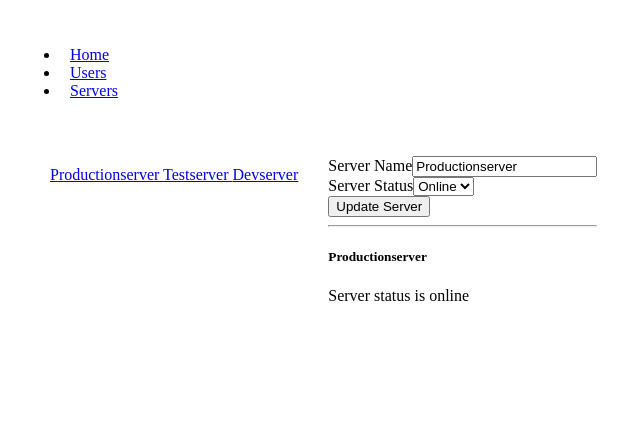
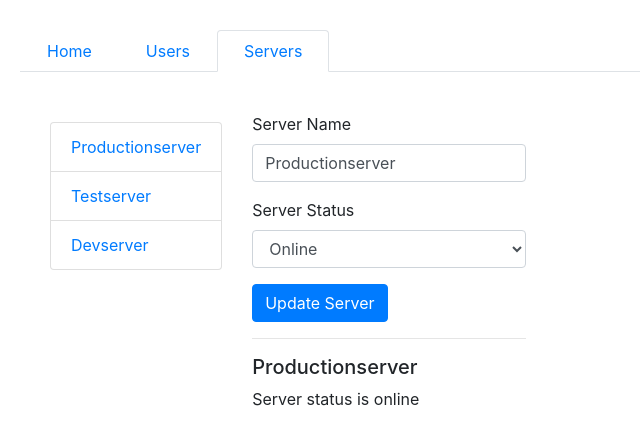
Before and after one commit to ArielPrez/routing-start, an Angular app: page /servers in a window 1280 px wide. Shown: the top 444 px of the page, without its empty margins (65-705 px from the left). Built offline with nearby package versions, Linux system fonts and the light colour scheme.

Commit message:
Styling Active Router Links

```diff
--- a/angular.json
+++ b/angular.json
@@ -24,10 +24,13 @@
               "src/assets"
             ],
             "styles": [
-              "node_modules/bootstrap/dist/css/bootstrap-grid.min.css",
+              "node_modules/bootstrap/dist/css/bootstrap.css",
               "src/styles.css"
             ],
-            "scripts": []
+            "scripts": [
+              "node_modules/jquery/dist/jquery.js",
+              "node_modules/bootstrap/dist/js/bootstrap.js"
+            ]
           },
           "configurations": {
             "production": {
--- a/package.json
+++ b/package.json
@@ -19,7 +19,9 @@
     "@angular/platform-browser": "~9.1.11",
     "@angular/platform-browser-dynamic": "~9.1.11",
     "@angular/router": "~9.1.11",
+    "@popperjs/core": "^2.5.3",
     "bootstrap": "^4.5.2",
+    "jquery": "^3.5.1",
     "rxjs": "~6.5.4",
     "tslib": "^1.10.0",
     "zone.js": "~0.10.2"
--- a/src/app/app.component.html
+++ b/src/app/app.component.html
@@ -2,9 +2,22 @@
   <div class="row">
     <div class="col-xs-12 col-sm-10 col-md-8 col-sm-offset-1 col-md-offset-2">
       <ul class="nav nav-tabs">
-        <li role="presentation" class="active"><a routerLink="/home">Home</a></li>
-        <li role="presentation"><a [routerLink]="['/users']">Users</a></li>
-        <li role="presentation"><a routerLink="/servers">Servers</a></li>
+        <li role="presentation"
+            routerLinkActive="active"
+            [routerLinkActiveOptions]="{ exact: true }"
+            class="nav-item nav-link">
+              <a routerLink="/home">Home</a>
+        </li>
+        <li role="presentation"
+            routerLinkActive="active"
+            class="nav-item nav-link">
+              <a [routerLink]="['/users']">Users</a>
+        </li>
+        <li role="presentation"
+            routerLinkActive="active"
+            class="nav-item nav-link">
+              <a routerLink="/servers">Servers</a>
+        </li>
       </ul>
     </div>
   </div>
--- a/src/index.html
+++ b/src/index.html
@@ -2,12 +2,23 @@
 <html lang="en">
 <head>
   <meta charset="utf-8">
+
+  <base href="/">
+  <meta name="viewport" content="width=device-width, initial-scale=1, shrink-to-fit=no">
+  <!-- <meta name="viewport" content="width=device-width, initial-scale=1"> -->
+  <link rel="icon" type="image/x-icon" href="favicon.ico">
+   <!-- Bootstrap CSS -->
+  <link rel="stylesheet" href="https://stackpath.bootstrapcdn.com/bootstrap/4.5.2/css/bootstrap.min.css" integrity="sha384-JcKb8q3iqJ61gNV9KGb8thSsNjpSL0n8PARn9HuZOnIxN0hoP+VmmDGMN5t9UJ0Z" crossorigin="anonymous">
+
   <title>RoutingStart</title>
-  <base href="/">
-  <meta name="viewport" content="width=device-width, initial-scale=1">
-  <link rel="icon" type="image/x-icon" href="favicon.ico">
 </head>
 <body>
   <app-root></app-root>
+
+  <!-- Optional JavaScript -->
+  <!-- jQuery first, then Popper.js, then Bootstrap JS -->
+  <script src="https://code.jquery.com/jquery-3.5.1.slim.min.js" integrity="sha384-DfXdz2htPH0lsSSs5nCTpuj/zy4C+OGpamoFVy38MVBnE+IbbVYUew+OrCXaRkfj" crossorigin="anonymous"></script>
+  <script src="https://cdn.jsdelivr.net/npm/popper.js@1.16.1/dist/umd/popper.min.js" integrity="sha384-9/reFTGAW83EW2RDu2S0VKaIzap3H66lZH81PoYlFhbGU+6BZp6G7niu735Sk7lN" crossorigin="anonymous"></script>
+  <script src="https://stackpath.bootstrapcdn.com/bootstrap/4.5.2/js/bootstrap.min.js" integrity="sha384-B4gt1jrGC7Jh4AgTPSdUtOBvfO8shuf57BaghqFfPlYxofvL8/KUEfYiJOMMV+rV" crossorigin="anonymous"></script>
 </body>
 </html>
```
Also changed, not shown: 1 other file (tests, documents, lock files or other folders).
